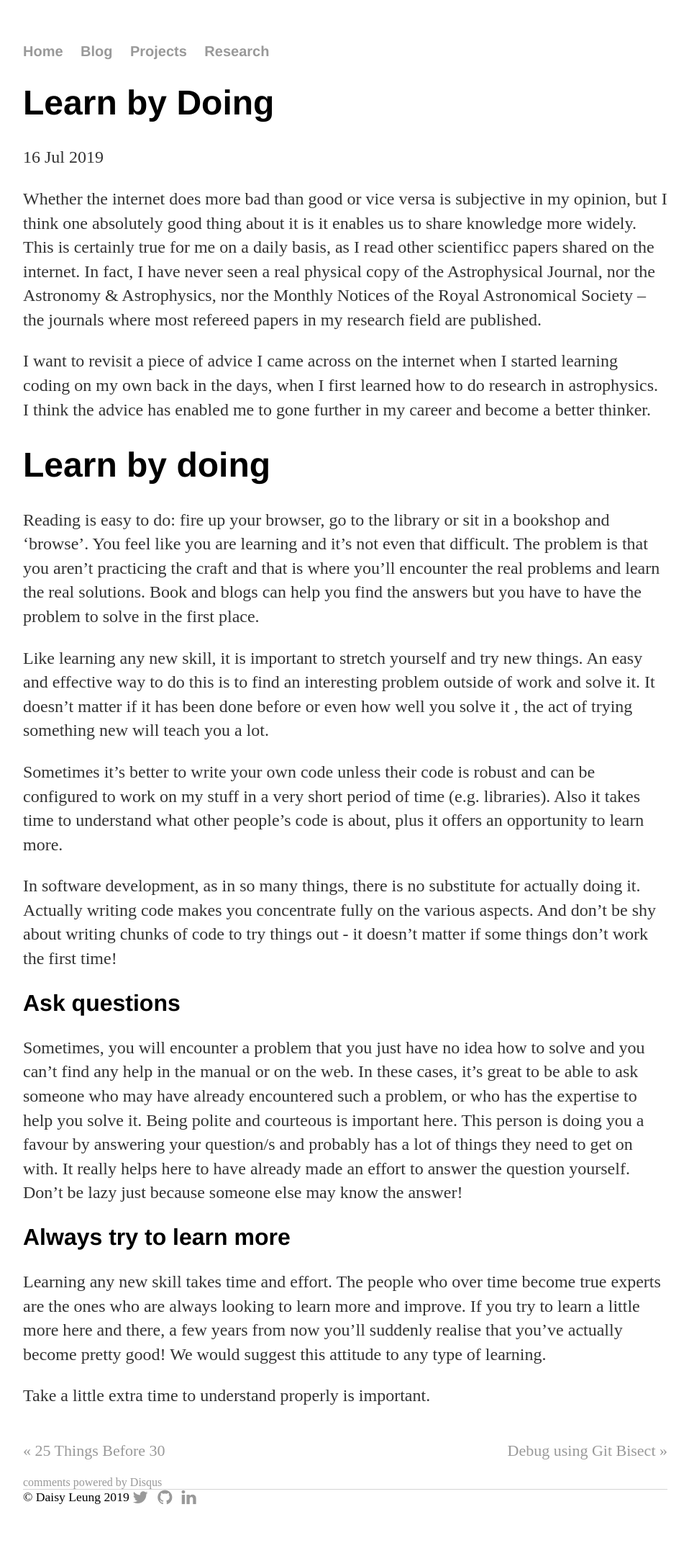
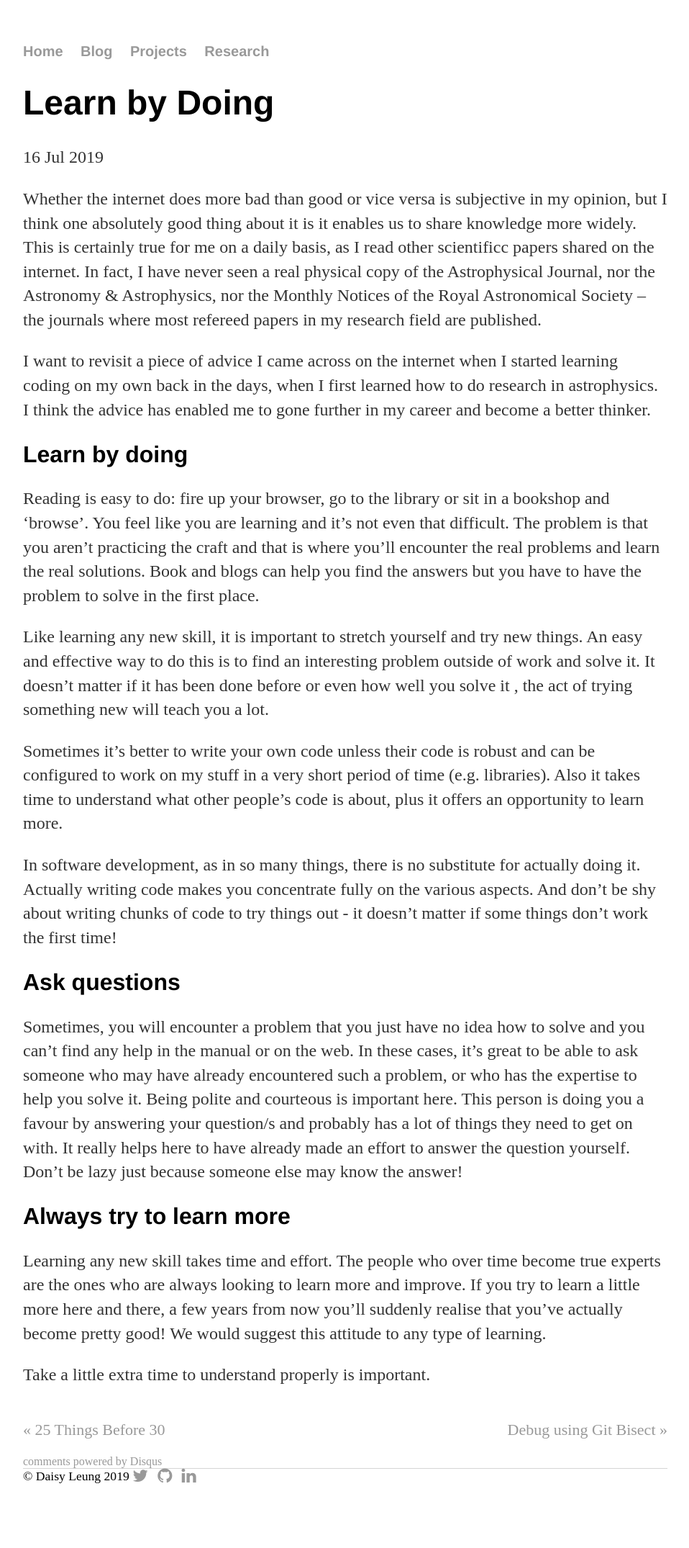
Before and after one commit to astro313/astro313.github.io, a Jekyll site: the page built from blog/_posts/2019-07-16-philosophyLearning.md, in a window 1280 px wide. Shown: the whole page at 72% size, without its empty margins (160-1118 px from the left). Built offline with Jekyll 4.4.1, drawn with Linux system fonts in a browser that asks for light colours; nearby versions of some CDN libraries; comment, search, counter and statistics services are not loaded; after the commit the page ends 2121 px from its top, so only the background shows below that.

Commit message:
heading size

```diff
--- a/blog/_posts/2019-07-16-philosophyLearning.md
+++ b/blog/_posts/2019-07-16-philosophyLearning.md
@@ -8,7 +8,7 @@ Whether the internet does more bad than good or vice versa is subjective in my o
 
 I want to revisit a piece of advice I came across on the internet when I started learning coding on my own back in the days, when I first learned how to do research in astrophysics. I think the advice has enabled me to gone further in my career and become a better thinker.
 
-# Learn by doing
+## Learn by doing
 
 Reading is easy to do: fire up your browser, go to the library or sit in a bookshop and 'browse'. You feel like you are learning and it's not even that difficult. The problem is that you aren't practicing the craft and that is where you'll encounter the real problems and learn the real solutions. Book and blogs can help you find the answers but you have to have the problem to solve in the first place.
 
```
